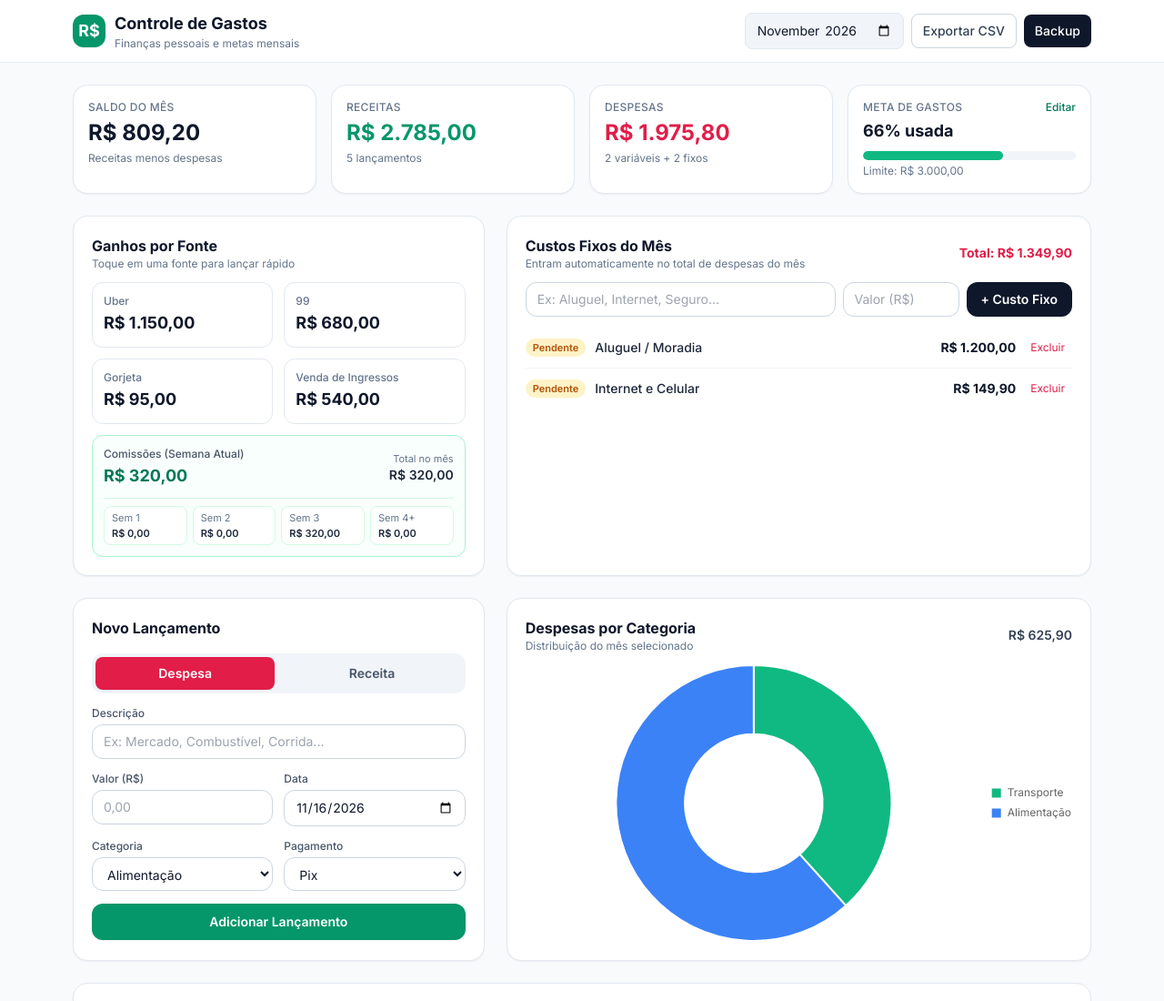
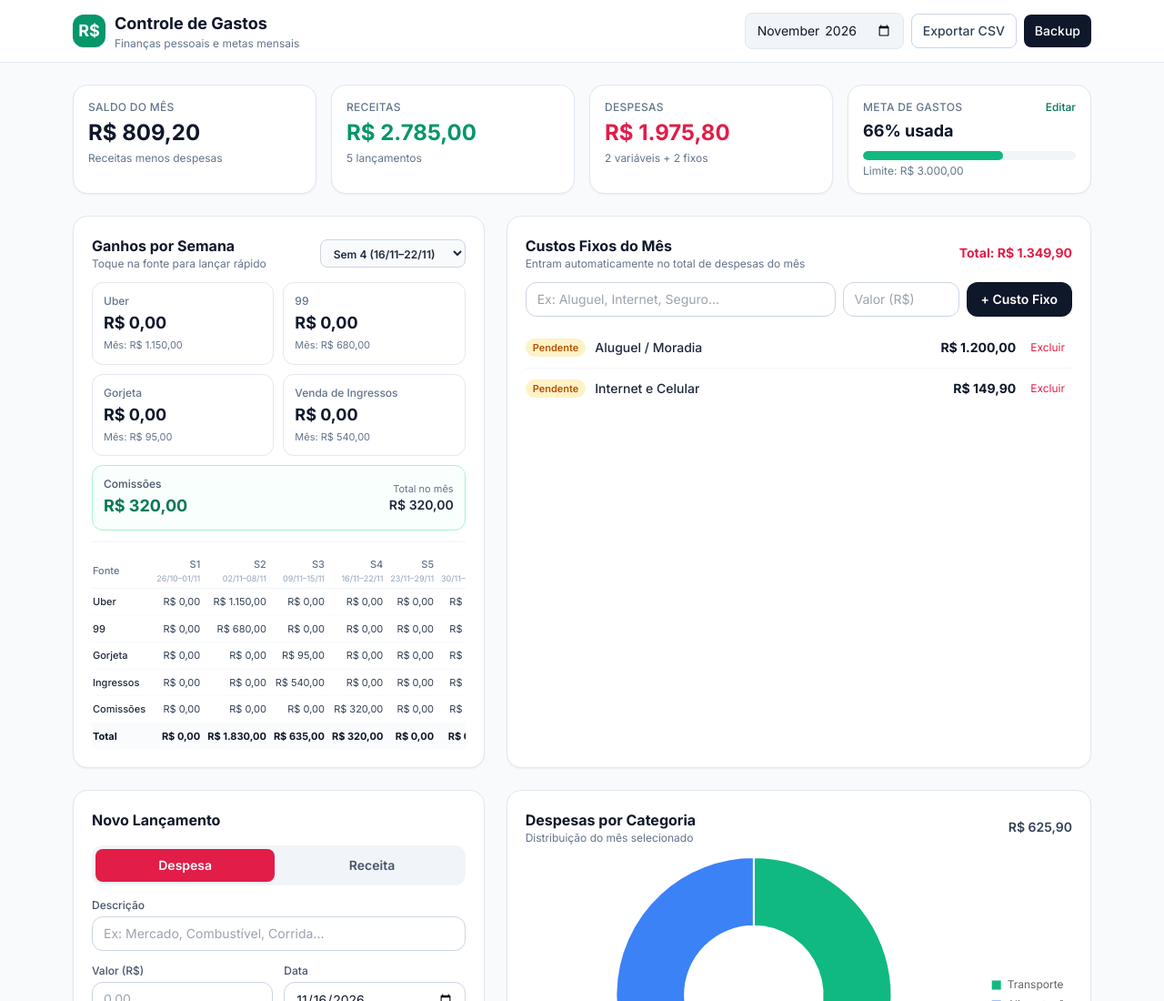
Before and after one commit to Uberlove/Meus-apps-de-controle, a plain HTML site: page index.html in a window 1280 px wide. Shown: the top 1100 px of the page at 91% size. Drawn offline with nearby package versions, Linux system fonts and the light colour scheme.

Commit message:
Add files via upload

```diff
--- a/index.html
+++ b/index.html
@@ -76,33 +76,41 @@
       <!-- Ganhos por Fonte -->
       <div class="lg:col-span-5 bg-white rounded-2xl p-5 border border-slate-200 shadow-sm flex flex-col justify-between">
         <div>
-          <div class="flex items-center justify-between mb-3">
+          <div class="flex flex-wrap items-center justify-between gap-2 mb-3">
             <div>
-              <h2 class="text-base font-bold text-slate-900">Ganhos por Fonte</h2>
-              <p class="text-xs text-slate-500">Toque em uma fonte para lançar rápido</p>
+              <h2 class="text-base font-bold text-slate-900">Ganhos por Semana</h2>
+              <p class="text-xs text-slate-500">Toque na fonte para lançar rápido</p>
             </div>
+            <select id="weekFilter" aria-label="Selecionar semana (Seg a Dom)"
+              class="px-2.5 py-1.5 text-xs font-semibold border border-slate-300 rounded-lg bg-slate-50 text-slate-800 focus:outline-none focus:ring-2 focus:ring-emerald-500">
+              <option value="all">Mês todo</option>
+            </select>
           </div>
-          <div class="grid grid-cols-2 gap-3" id="incomeSourcesGrid">
+          <div class="grid grid-cols-2 gap-2.5" id="incomeSourcesGrid">
             <button type="button" data-quick-income="Uber" class="text-left p-3 rounded-xl border border-slate-200 hover:border-emerald-400 hover:bg-emerald-50/40 transition">
               <p class="text-xs font-medium text-slate-500">Uber</p>
               <p id="srcUber" class="text-lg font-bold text-slate-900 mt-0.5">R$ 0,00</p>
+              <p id="srcUberMonth" class="text-[11px] text-slate-500 mt-0.5">Mês: R$ 0,00</p>
             </button>
             <button type="button" data-quick-income="99" class="text-left p-3 rounded-xl border border-slate-200 hover:border-emerald-400 hover:bg-emerald-50/40 transition">
               <p class="text-xs font-medium text-slate-500">99</p>
               <p id="src99" class="text-lg font-bold text-slate-900 mt-0.5">R$ 0,00</p>
+              <p id="src99Month" class="text-[11px] text-slate-500 mt-0.5">Mês: R$ 0,00</p>
             </button>
             <button type="button" data-quick-income="Gorjeta" class="text-left p-3 rounded-xl border border-slate-200 hover:border-emerald-400 hover:bg-emerald-50/40 transition">
               <p class="text-xs font-medium text-slate-500">Gorjeta</p>
               <p id="srcGorjeta" class="text-lg font-bold text-slate-900 mt-0.5">R$ 0,00</p>
+              <p id="srcGorjetaMonth" class="text-[11px] text-slate-500 mt-0.5">Mês: R$ 0,00</p>
             </button>
             <button type="button" data-quick-income="Venda de Ingressos" class="text-left p-3 rounded-xl border border-slate-200 hover:border-emerald-400 hover:bg-emerald-50/40 transition">
               <p class="text-xs font-medium text-slate-500">Venda de Ingressos</p>
               <p id="srcIngressos" class="text-lg font-bold text-slate-900 mt-0.5">R$ 0,00</p>
+              <p id="srcIngressosMonth" class="text-[11px] text-slate-500 mt-0.5">Mês: R$ 0,00</p>
             </button>
             <button type="button" data-quick-income="Comissões" class="col-span-2 text-left p-3 rounded-xl border border-emerald-200 bg-emerald-50/30 hover:border-emerald-400 hover:bg-emerald-50/60 transition">
               <div class="flex items-center justify-between gap-2">
                 <div>
-                  <p class="text-xs font-medium text-slate-600">Comissões (Semana Atual)</p>
+                  <p class="text-xs font-medium text-slate-600">Comissões</p>
                   <p id="srcComissoesWeek" class="text-lg font-bold text-emerald-700 mt-0.5">R$ 0,00</p>
                 </div>
                 <div class="text-right">
@@ -110,8 +118,14 @@
                   <p id="srcComissoesMonth" class="text-sm font-semibold text-slate-800">R$ 0,00</p>
                 </div>
               </div>
-              <div id="comissoesWeeksRow" class="grid grid-cols-4 gap-1.5 mt-2.5 pt-2 border-t border-emerald-100 text-[11px]"></div>
             </button>
+          </div>
+
+          <div class="mt-3 pt-3 border-t border-slate-100 overflow-x-auto">
+            <table class="w-full text-[11px] text-left">
+              <thead id="weeklySourcesHead"></thead>
+              <tbody id="weeklySourcesBody" class="divide-y divide-slate-50 text-slate-700"></tbody>
+            </table>
           </div>
         </div>
       </div>
@@ -457,30 +471,69 @@
         return state.fixedCosts.reduce((acc, f) => acc + (Number(f.amount) || 0), 0);
       }
 
+      function getWeeksOfMonth(monthStr) {
+        const parts = (monthStr || currentMonthStr).split('-');
+        const y = parseInt(parts[0], 10);
+        const m = parseInt(parts[1], 10) - 1;
+        const firstDay = new Date(y, m, 1);
+        const lastDay = new Date(y, m + 1, 0);
+
+        const dow = firstDay.getDay() === 0 ? 7 : firstDay.getDay();
+        const curMon = new Date(firstDay);
+        curMon.setDate(firstDay.getDate() - (dow - 1));
+
+        const weeks = [];
+        let idx = 1;
+        while (curMon <= lastDay) {
+          const curSun = new Date(curMon);
+          curSun.setDate(curMon.getDate() + 6);
+          const toISO = d => d.getFullYear() + '-' + String(d.getMonth() + 1).padStart(2, '0') + '-' + String(d.getDate()).padStart(2, '0');
+          const toBR = d => String(d.getDate()).padStart(2, '0') + '/' + String(d.getMonth() + 1).padStart(2, '0');
+          weeks.push({
+            label: 'S' + idx,
+            range: toBR(curMon) + '–' + toBR(curSun),
+            start: toISO(curMon),
+            end: toISO(curSun)
+          });
+          curMon.setDate(curMon.getDate() + 7);
+          idx++;
+        }
+        return weeks;
+      }
+
+      function syncWeekFilterOptions(preserveSelection) {
+        const m = document.getElementById('monthFilter').value || currentMonthStr;
+        const weeks = getWeeksOfMonth(m);
+        const sel = document.getElementById('weekFilter');
+        const prev = preserveSelection ? sel.value : null;
+
+        sel.innerHTML = '<option value="all">Mês todo</option>';
+        let todayWeekIdx = 'all';
+        weeks.forEach((w, i) => {
+          const opt = document.createElement('option');
+          opt.value = String(i);
+          opt.textContent = 'Sem ' + (i + 1) + ' (' + w.range + ')';
+          sel.appendChild(opt);
+          if (todayStr >= w.start && todayStr <= w.end) todayWeekIdx = String(i);
+        });
+
+        if (prev !== null && (prev === 'all' || Number(prev) < weeks.length)) {
+          sel.value = prev;
+        } else {
+          sel.value = todayWeekIdx;
+        }
+      }
+
       function renderKPIs(monthTxs) {
+        const m = document.getElementById('monthFilter').value || currentMonthStr;
+        const weeks = getWeeksOfMonth(m);
+        const weekSel = document.getElementById('weekFilter').value;
         let income = 0, varExpense = 0, incCount = 0, expCount = 0;
-        let uber = 0, n99 = 0, gorjeta = 0, ingressos = 0, comissoesMonth = 0;
-        const weekTotals = [0, 0, 0, 0];
 
         monthTxs.forEach(t => {
           const val = Number(t.amount) || 0;
-          if (t.type === 'income') {
-            income += val;
-            incCount++;
-            if (t.category === 'Uber') uber += val;
-            else if (t.category === '99') n99 += val;
-            else if (t.category === 'Gorjeta') gorjeta += val;
-            else if (t.category === 'Venda de Ingressos') ingressos += val;
-            else if (t.category === 'Comissões') {
-              comissoesMonth += val;
-              const day = parseInt((t.date || '').slice(8, 10), 10) || 1;
-              const wIdx = Math.min(3, Math.floor((day - 1) / 7));
-              weekTotals[wIdx] += val;
-            }
-          } else {
-            varExpense += val;
-            expCount++;
-          }
+          if (t.type === 'income') { income += val; incCount++; }
+          else { varExpense += val; expCount++; }
         });
 
         const fixedTotal = getFixedTotal();
@@ -496,34 +549,63 @@
         document.getElementById('kpiExpense').textContent = formatBRL(totalExpense);
         document.getElementById('kpiExpenseCount').textContent = expCount + ' variáveis + ' + state.fixedCosts.length + ' fixos';
 
-        document.getElementById('srcUber').textContent = formatBRL(uber);
-        document.getElementById('src99').textContent = formatBRL(n99);
-        document.getElementById('srcGorjeta').textContent = formatBRL(gorjeta);
-        document.getElementById('srcIngressos').textContent = formatBRL(ingressos);
-        document.getElementById('srcComissoesMonth').textContent = formatBRL(comissoesMonth);
+        const cats = ['Uber', '99', 'Gorjeta', 'Venda de Ingressos', 'Comissões'];
+        const sources = {};
+        const monthTotals = {};
+        cats.forEach(c => {
+          sources[c] = weeks.map(w =>
+            state.transactions
+              .filter(t => t.type === 'income' && t.category === c && t.date >= w.start && t.date <= w.end)
+              .reduce((acc, t) => acc + (Number(t.amount) || 0), 0)
+          );
+          monthTotals[c] = monthTxs
+            .filter(t => t.type === 'income' && t.category === c)
+            .reduce((acc, t) => acc + (Number(t.amount) || 0), 0);
+        });
 
-        const now = new Date();
-        const dayOfWeek = now.getDay() === 0 ? 7 : now.getDay();
-        const monday = new Date(now);
-        monday.setDate(now.getDate() - (dayOfWeek - 1));
-        const mondayStr = monday.toISOString().slice(0, 10);
-        const sunday = new Date(monday);
-        sunday.setDate(monday.getDate() + 6);
-        const sundayStr = sunday.toISOString().slice(0, 10);
+        function valForSel(cat) {
+          return weekSel === 'all' ? monthTotals[cat] : (sources[cat][Number(weekSel)] || 0);
+        }
 
-        const comissoesWeek = state.transactions
-          .filter(t => t.type === 'income' && t.category === 'Comissões' && t.date >= mondayStr && t.date <= sundayStr)
-          .reduce((acc, t) => acc + (Number(t.amount) || 0), 0);
-        document.getElementById('srcComissoesWeek').textContent = formatBRL(comissoesWeek);
+        document.getElementById('srcUber').textContent = formatBRL(valForSel('Uber'));
+        document.getElementById('srcUberMonth').textContent = 'Mês: ' + formatBRL(monthTotals['Uber']);
 
-        const weeksEl = document.getElementById('comissoesWeeksRow');
-        weeksEl.innerHTML = '';
-        ['Sem 1', 'Sem 2', 'Sem 3', 'Sem 4+'].forEach((label, idx) => {
-          const box = document.createElement('div');
-          box.className = 'bg-white/80 rounded-lg px-2 py-1 border border-emerald-100';
-          box.innerHTML = '<span class="block text-slate-500">' + label + '</span><span class="font-semibold text-slate-800">' + formatBRL(weekTotals[idx]) + '</span>';
-          weeksEl.appendChild(box);
+        document.getElementById('src99').textContent = formatBRL(valForSel('99'));
+        document.getElementById('src99Month').textContent = 'Mês: ' + formatBRL(monthTotals['99']);
+
+        document.getElementById('srcGorjeta').textContent = formatBRL(valForSel('Gorjeta'));
+        document.getElementById('srcGorjetaMonth').textContent = 'Mês: ' + formatBRL(monthTotals['Gorjeta']);
+
+        document.getElementById('srcIngressos').textContent = formatBRL(valForSel('Venda de Ingressos'));
+        document.getElementById('srcIngressosMonth').textContent = 'Mês: ' + formatBRL(monthTotals['Venda de Ingressos']);
+
+        document.getElementById('srcComissoesWeek').textContent = formatBRL(valForSel('Comissões'));
+        document.getElementById('srcComissoesMonth').textContent = formatBRL(monthTotals['Comissões']);
+
+        const thead = document.getElementById('weeklySourcesHead');
+        thead.innerHTML = '<tr class="text-slate-500 border-b border-slate-100"><th class="py-1 pr-2 font-medium">Fonte</th>' +
+          weeks.map(w => `<th class="py-1 px-1 text-right font-medium whitespace-nowrap">${w.label}<span class="block text-[9px] font-normal text-slate-400">${w.range}</span></th>`).join('') +
+          '</tr>';
+
+        const tbody = document.getElementById('weeklySourcesBody');
+        tbody.innerHTML = '';
+        const shortNames = { 'Uber': 'Uber', '99': '99', 'Gorjeta': 'Gorjeta', 'Venda de Ingressos': 'Ingressos', 'Comissões': 'Comissões' };
+        const weekTotals = weeks.map(() => 0);
+
+        cats.forEach(cat => {
+          const arr = sources[cat];
+          arr.forEach((v, i) => { weekTotals[i] += v; });
+          const tr = document.createElement('tr');
+          tr.innerHTML = `<td class="py-1.5 pr-2 font-medium text-slate-800">${shortNames[cat]}</td>` +
+            arr.map(v => `<td class="py-1.5 px-1 text-right whitespace-nowrap">${formatBRL(v)}</td>`).join('');
+          tbody.appendChild(tr);
         });
+
+        const totalTr = document.createElement('tr');
+        totalTr.className = 'font-bold text-slate-900 border-t border-slate-200 bg-slate-50/70';
+        totalTr.innerHTML = '<td class="py-1.5 pr-2">Total</td>' +
+          weekTotals.map(v => `<td class="py-1.5 px-1 text-right whitespace-nowrap">${formatBRL(v)}</td>`).join('');
+        tbody.appendChild(totalTr);
 
         const budget = Number(state.budget) || 1;
         const pct = Math.round((totalExpense / budget) * 100);
@@ -785,7 +867,8 @@
         }
       });
 
-      document.getElementById('monthFilter').addEventListener('change', renderAll);
+      document.getElementById('monthFilter').addEventListener('change', () => { syncWeekFilterOptions(false); renderAll(); });
+      document.getElementById('weekFilter').addEventListener('change', renderAll);
       document.getElementById('searchInput').addEventListener('input', renderAll);
       document.getElementById('typeFilter').addEventListener('change', renderAll);
       document.getElementById('dayFilter').addEventListener('change', renderAll);
@@ -945,6 +1028,7 @@
 
       // Init
       document.getElementById('monthFilter').value = currentMonthStr;
+      syncWeekFilterOptions(false);
       loadState();
       resetForm();
       renderAll();
```
